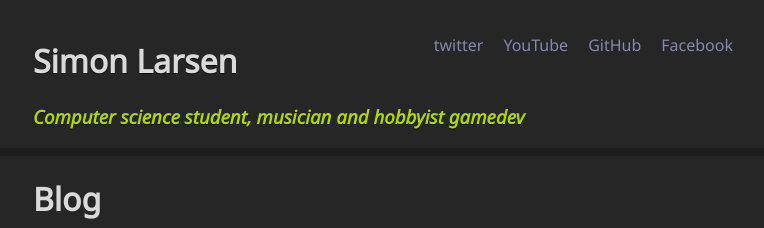
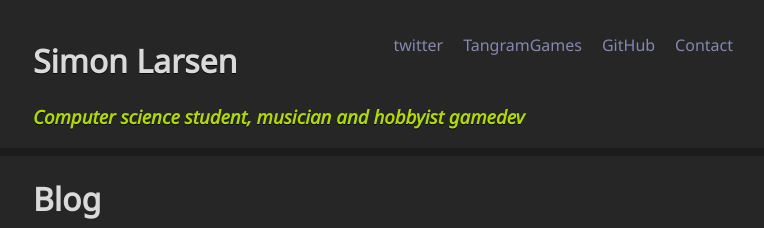
Before and after one commit to SimonLarsen/simonlarsen.github.io, a Jekyll site: the page built from index.html, in a window 1280 px wide and 900 px high. Shown: the top 228 px of the window, without its empty margins (257-1021 px from the left). Built offline with Jekyll 4.4.1, drawn with Linux system fonts in a browser that asks for light colours.

Commit message:
Update default.html

```diff
--- a/_layouts/default.html
+++ b/_layouts/default.html
@@ -13,9 +13,9 @@
 					<div id="top-menu">
 						<a name="top"></a>
 						<ul>
-							<li> <a href="https://www.facebook.com/simonjlarsen">Facebook</a> </li>
+							<li> <a href="mailto:simonhffh@gmail.com">Contact</a> </li>
 							<li> <a href="https://github.com/SimonLarsen">GitHub</a> </li>
-							<li> <a href="http://youtube.com/user/SimonLarsen">YouTube</a> </li>
+							<li> <a href="http://tangramgames.dk/">TangramGames</a> </li>
 							<li> <a href="https://twitter.com/SimonLarsen">twitter</a> </li>
 						</ul>
 					</div>
```
